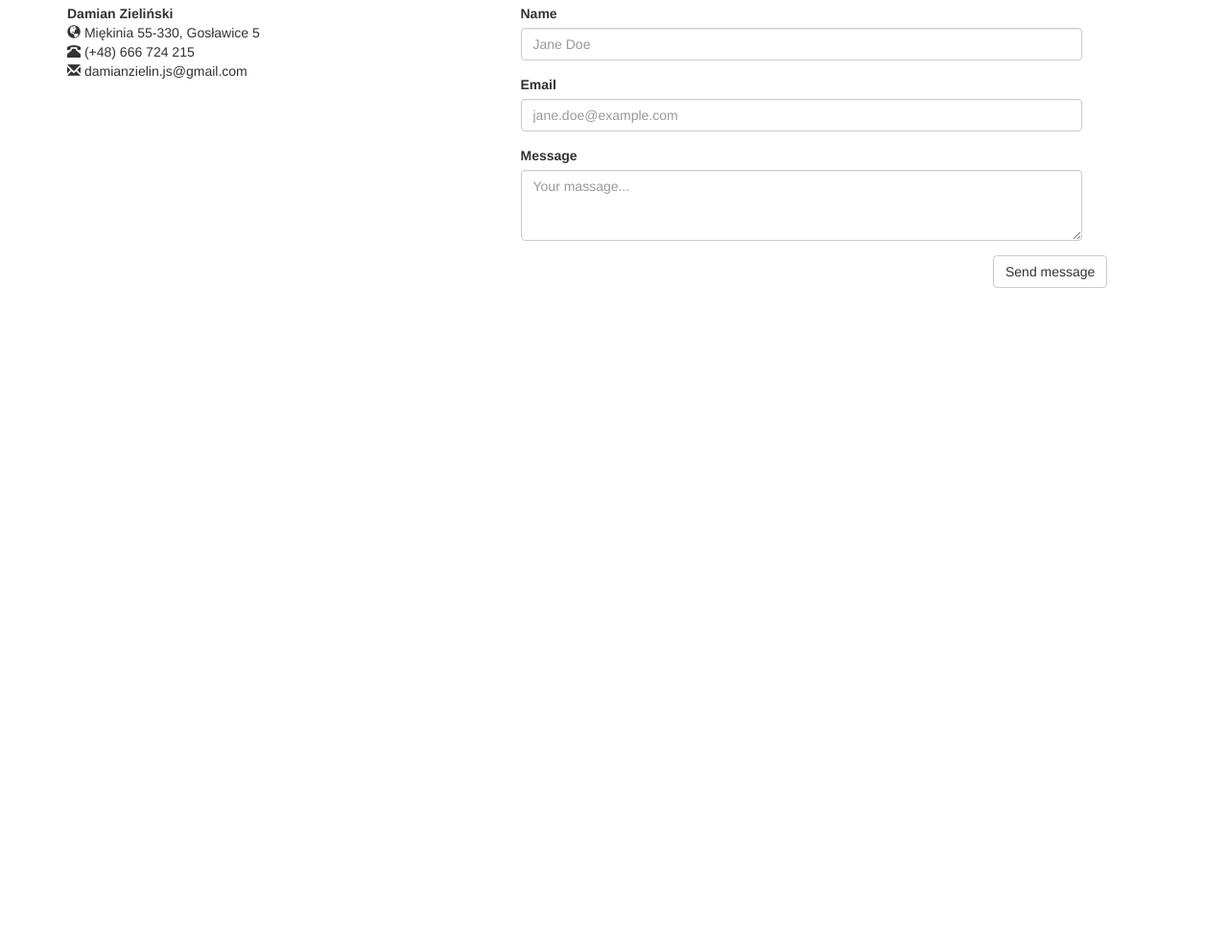
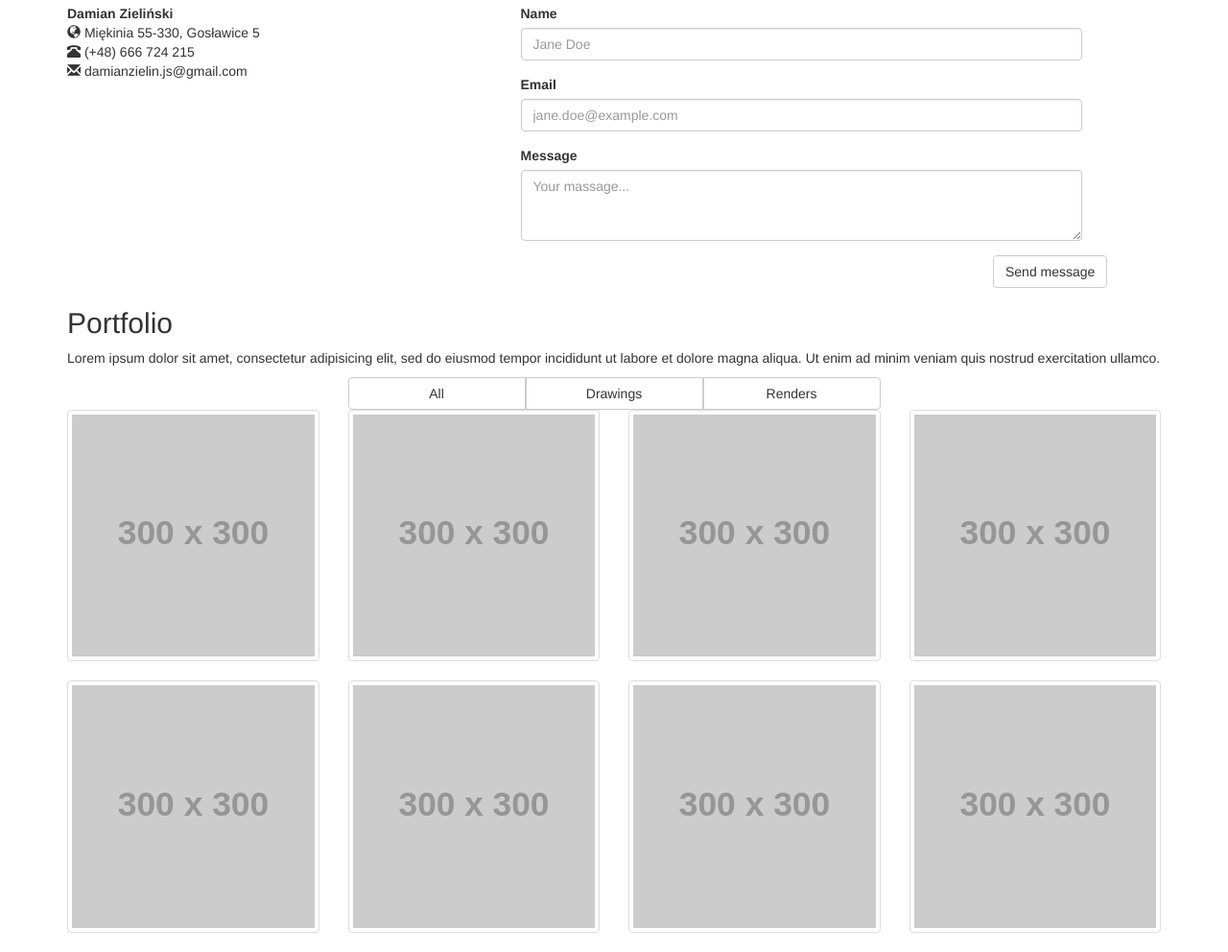
Before and after one commit to Zdamian/CV, a website: page index.html in a window 1280 px wide. Shown: the part 1916-2908 px from the top of the page at 96% size. Before the commit the page ends 2216 px from the top, so only its background shows below. Drawn offline with nearby package versions, Linux system fonts and the light colour scheme; files that its build step writes are made by us from their sources; placeholder pictures from the web are drawn by us.

Commit message:
template of 'Portfolio'

```diff
--- a/index.html
+++ b/index.html
@@ -278,6 +278,55 @@
                 </div>
             </div>
         <!-- end of "Contact" -->
+        <!-- start of "Portfolio" -->
+            <div class="row">
+                <div class="col-lg-12">
+                   <h2>Portfolio</h2>
+                   <p>Lorem ipsum dolor sit amet, consectetur adipisicing elit, sed do eiusmod tempor incididunt ut labore et dolore magna aliqua. Ut enim ad minim veniam quis nostrud exercitation ullamco.</p>
+                </div>
+                <div class="col-lg-6 col-lg-offset-3">
+                    <div class="btn-group btn-group-justified" role="group" aria-label="...">
+                        <div class="btn-group" role="group">
+                            <button type="button" class="btn btn-default">All</button>
+                        </div>
+                        <div class="btn-group" role="group">
+                            <button type="button" class="btn btn-default">Drawings</button>
+                        </div>
+                        <div class="btn-group" role="group">
+                            <button type="button" class="btn btn-default">Renders</button>
+                        </div>
+                    </div>
+                </div>
+                <div class="col-lg-12">
+                    <div class="row">
+                        <div class="col-lg-3">
+                            <img class="img-responsive thumbnail" src="http://placehold.it/300x300">
+                        </div>
+                        <div class="col-lg-3">
+                            <img class="img-responsive thumbnail" src="http://placehold.it/300x300">
+                        </div>
+                        <div class="col-lg-3">
+                            <img class="img-responsive thumbnail" src="http://placehold.it/300x300">
+                        </div>
+                        <div class="col-lg-3">
+                            <img class="img-responsive thumbnail" src="http://placehold.it/300x300">
+                        </div>
+                        <div class="col-lg-3">
+                            <img class="img-responsive thumbnail" src="http://placehold.it/300x300">
+                        </div>
+                        <div class="col-lg-3">
+                            <img class="img-responsive thumbnail" src="http://placehold.it/300x300">
+                        </div>
+                        <div class="col-lg-3">
+                            <img class="img-responsive thumbnail" src="http://placehold.it/300x300">
+                        </div>
+                        <div class="col-lg-3">
+                            <img class="img-responsive thumbnail" src="http://placehold.it/300x300">
+                        </div>
+                    </div>
+                </div>
+            </div>
+        <!-- end of "Portfolio" -->
         </div>
         <script src="/node_modules/jquery/dist/jquery.min.js"></script>
         <script src="/node_modules/bootstrap/dist/js/bootstrap.min.js"></script>
```
